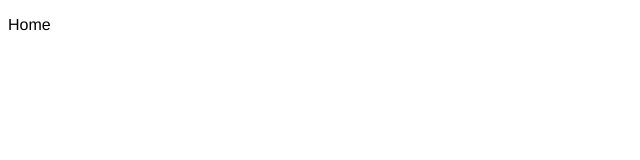
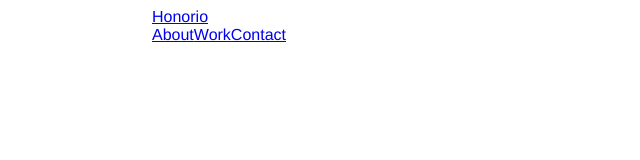
Before and after one commit to HonorioTaveras/portfolio-website, a Gatsby site: page / in a window 1280 px wide. Shown: the whole page, without its empty margins (0-640 px from the left). Built offline with nearby package versions, Linux system fonts and the light colour scheme; Gatsby itself is replaced by a stand-in of ours.

Commit message:
moved styles page to a more univerally accessible locatin file structure, added the foundation of Header component and rendering that with no functionality or styles yet

```diff
--- a/src/components/header.js
+++ b/src/components/header.js
@@ -1,42 +1,21 @@
 import { Link } from "gatsby"
-import PropTypes from "prop-types"
 import React from "react"
 
-const Header = ({ siteTitle }) => (
-  <header
-    style={{
-      background: `rebeccapurple`,
-      marginBottom: `1.45rem`,
-    }}
-  >
-    <div
-      style={{
-        margin: `0 auto`,
-        maxWidth: 960,
-        padding: `1.45rem 1.0875rem`,
-      }}
-    >
-      <h1 style={{ margin: 0 }}>
-        <Link
-          to="/"
-          style={{
-            color: `white`,
-            textDecoration: `none`,
-          }}
-        >
-          {siteTitle}
-        </Link>
-      </h1>
+const Header = () => (
+  <header>
+    <div className="container">
+      <div className="logo">
+        <Link to="/">Honorio</Link>
+      </div>
+      <div className="navigation">
+        <nav>
+          <Link to="/about">About</Link>
+          <Link to="/work">Work</Link>
+          <Link to="/contact">Contact</Link>
+        </nav>
+      </div>
     </div>
   </header>
 )
 
-Header.propTypes = {
-  siteTitle: PropTypes.string,
-}
-
-Header.defaultProps = {
-  siteTitle: ``,
-}
-
 export default Header
--- a/src/pages/index.js
+++ b/src/pages/index.js
@@ -1,8 +1,13 @@
 import React from "react"
-import './index.scss';
+import '../styles/index.scss';
+
+// Import Components
+import Header from "../components/header";
 
 const IndexPage = () => (
-  <p>Home</p>
+  <div>
+    <Header />
+  </div>
 )
 
 export default IndexPage
```
Also changed, not shown: src/styles/index.scss (renamed from src/pages/index.scss).
